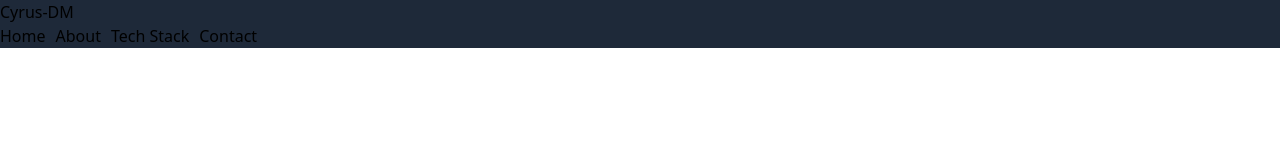
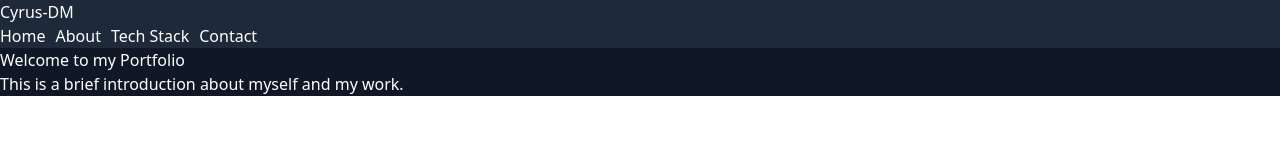
Before and after one commit to diamondzya/cyrus-dm-portfolio, a website: page index.html in a window 1280 px wide. Drawn offline with Linux system fonts and the light colour scheme.

Commit message:
Update index.html

```diff
--- a/index.html
+++ b/index.html
@@ -8,13 +8,14 @@
     <script src="script.js"></script>
 </head>
 <body>
-    <div class="bg-gray-900 w-screen"> <!-- Main Container -->
+    <div class="bg-gray-900 w-screen justify-center items-center text-center"> <!-- Main Container -->
         <div class="bg-gray-800"> <!-- Header -->
             <div>
-                <h1>Cyrus-DM</h1>
+                <h1 class="text-white text-shadow-gray-400">Cyrus-DM</h1>
+            </div>
             <div>
                 <nav>
-                        <ul class="flex gap-2.5">
+                    <ul class="flex gap-2.5 border-2 border-gray-600 p-2 rounded-lg text-white">
                         <li><a href="">Home</a></li>
                         <li><a href="">About</a></li>
                         <li><a href="">Tech Stack</a></li>
@@ -23,6 +24,9 @@
                 </nav>
             </div>
         </div>
+        <div>
+            <h2 class="text-white text-shadow-gray-400">Welcome to my Portfolio</h2>
+            <p class="text-white text-shadow-gray-400">This is a brief introduction about myself and my work.</p>
         </div>
     </div>
 </body>
```
Lines whose indentation alone changed are shown as unchanged.
